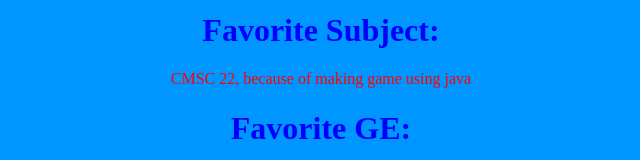
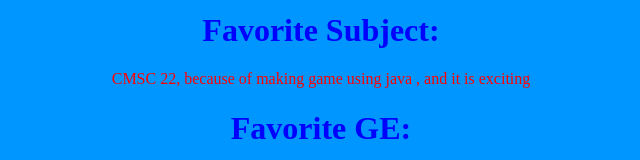
Before and after one commit to rpbautista4/rpbautista4.github.io, a plain HTML site: page index.html in a window 1280 px wide. Shown: the part 192-352 px from the top of the page, without its empty margins (319-959 px from the left). Drawn offline with Linux system fonts and the light colour scheme.

Commit message:
Changes in Info. about favorite CMSC

```diff
--- a/index.html
+++ b/index.html
@@ -8,7 +8,7 @@
 	<center>
 		<h1>Name: </h1> <p> Ralf Wrandon P. Bautista</p>
 			<h1> Nickname:</h1> <p>  Ralf</p>
-			<h1> Favorite Subject: </h1> <p> CMSC 22, because of making game using java </p>
+			<h1> Favorite Subject: </h1> <p> CMSC 22, because of making game using java , and it is exciting</p>
 			<h1> Favorite GE: </h1><p>  Ethics, first time to have uno </p>
 			<h1> Favorite PL:</h1>  <p> python, easier to code I think  </p>
 			<h1> Favorite Food: </h1> <p> Pizza </p>
```
